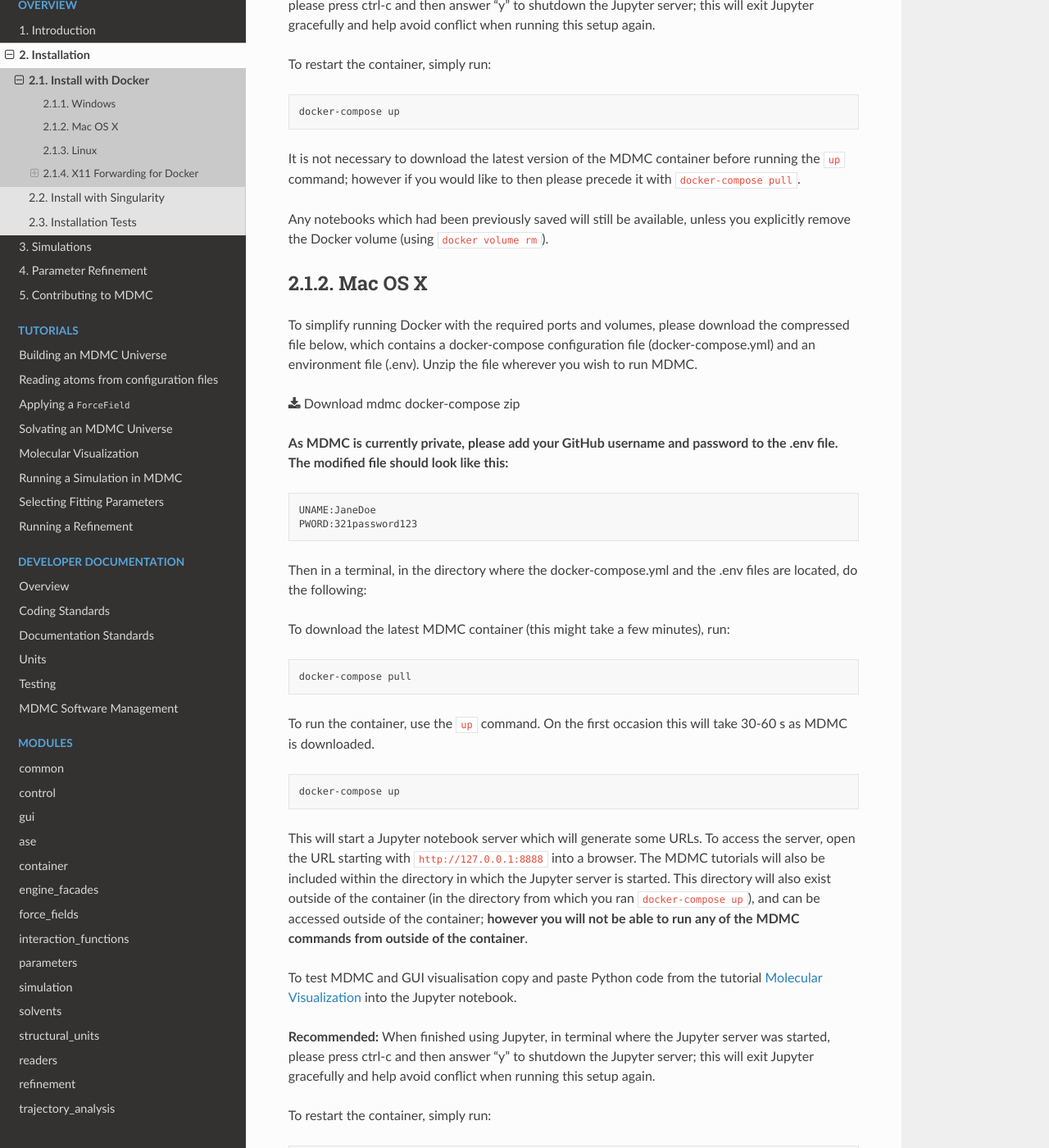
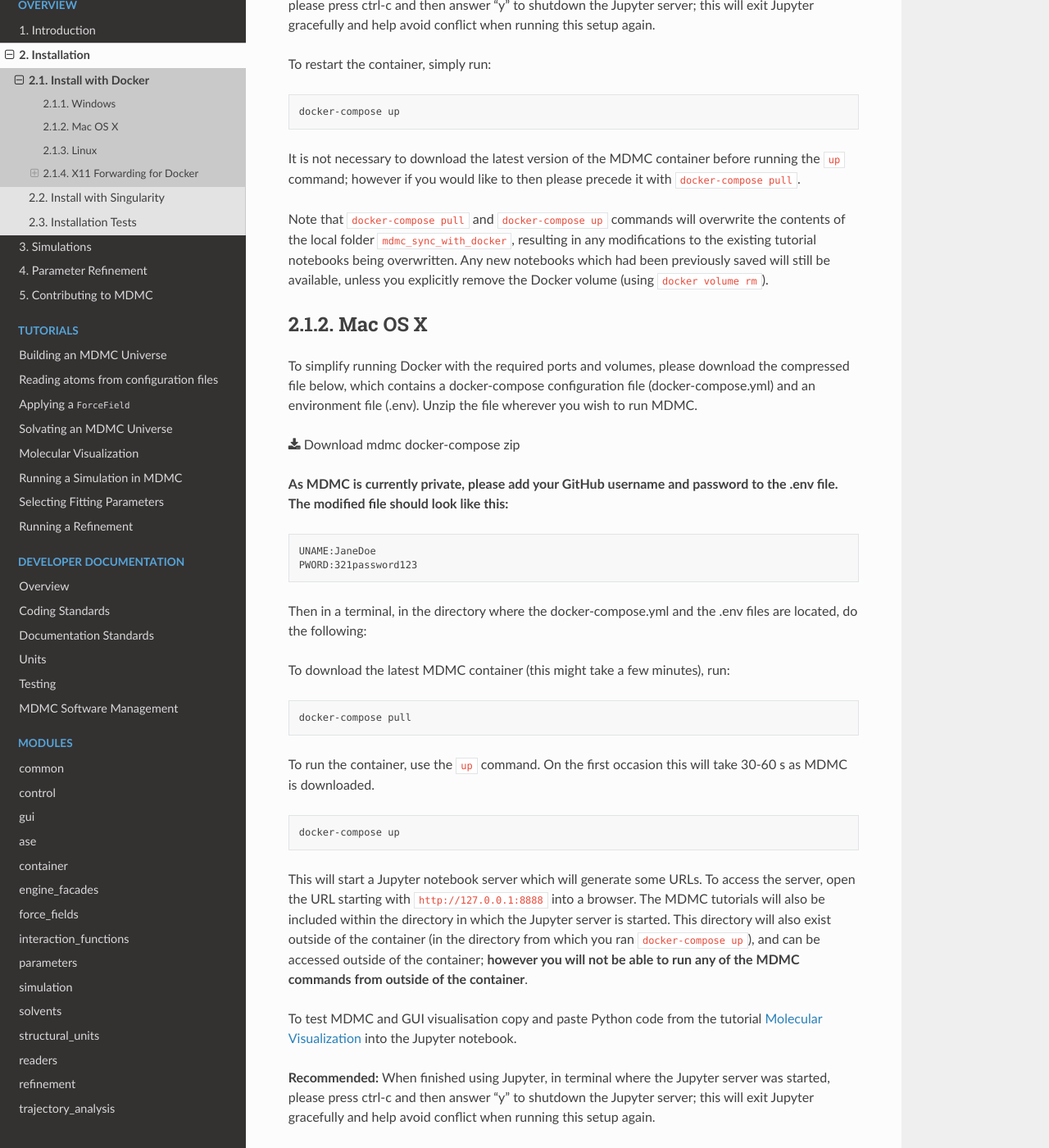
Before and after one commit to ISISNeutronMuon/MDMC, a Sphinx documentation site: the page built from doc/pages/installation/docker.rst, in a window 1280 px wide and 1400 px high, scrolled down 1475 px. Shown: the whole window at 82% size. Built offline with Sphinx 7.4.7 and the Read the Docs theme 2.0.0, drawn with Linux system fonts in a browser that asks for light colours; pages that are not in the unit, such as notebooks, are missing from menus; some of the changed text lies outside the part shown.

Commit message:
[no ci] Add warning about overwriting tuorials to documentation #423

```diff
--- a/doc/pages/installation/docker/docker-compose-run.rst
+++ b/doc/pages/installation/docker/docker-compose-run.rst
@@ -39,5 +39,9 @@
 running the :code:`up` command; however if you would like to then please precede
 it with :code:`docker-compose pull`.
 
-Any notebooks which had been previously saved will still be available, unless
-you explicitly remove the Docker volume (using :code:`docker volume rm`).
+Note that :code:`docker-compose pull` and :code:`docker-compose up` commands
+will overwrite the contents of the local folder :code:`mdmc_sync_with_docker`,
+resulting in any modifications to the existing tutorial notebooks being
+overwritten. Any new notebooks which had been previously saved will still be
+available, unless you explicitly remove the Docker volume (using
+:code:`docker volume rm`).
```
